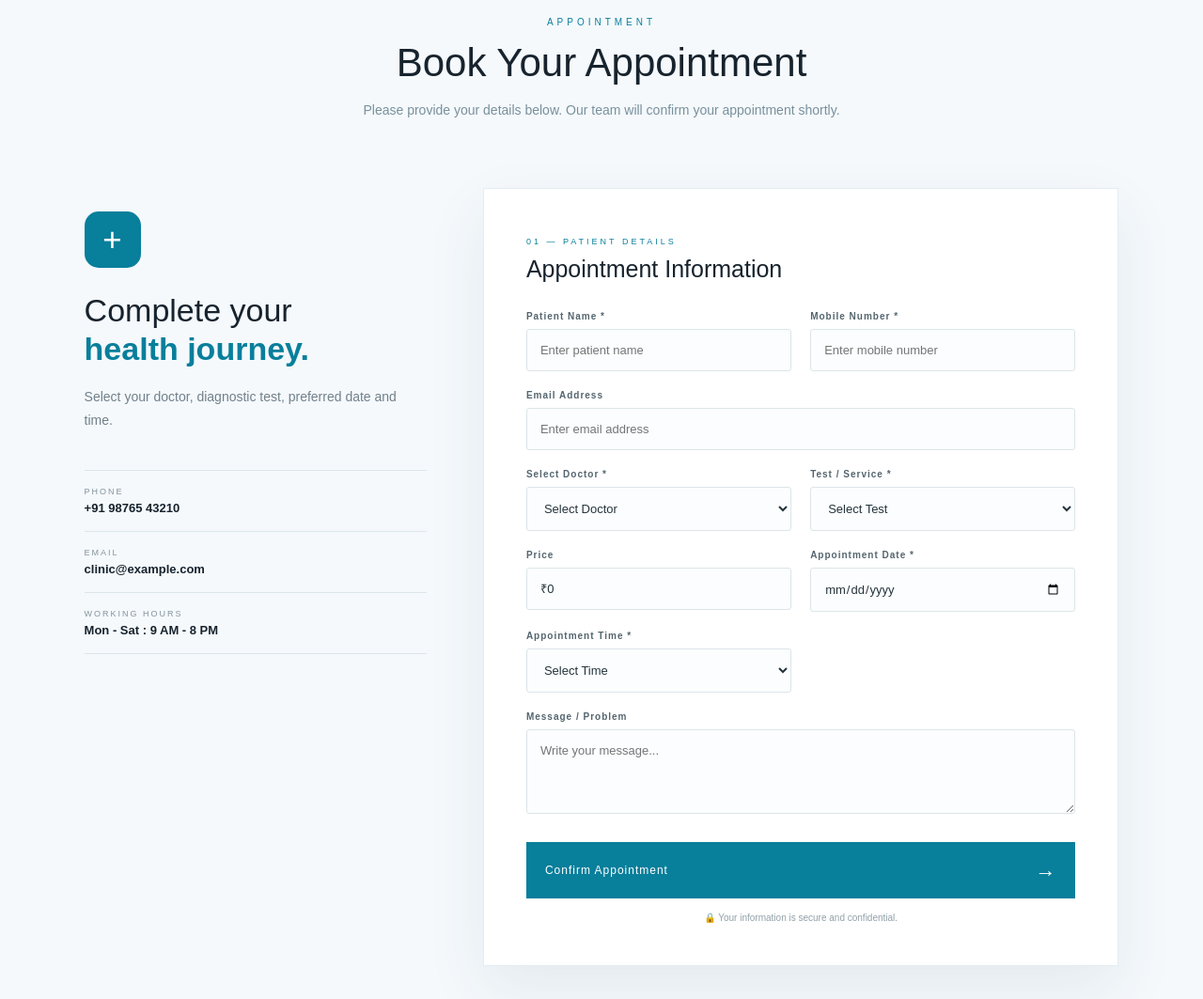
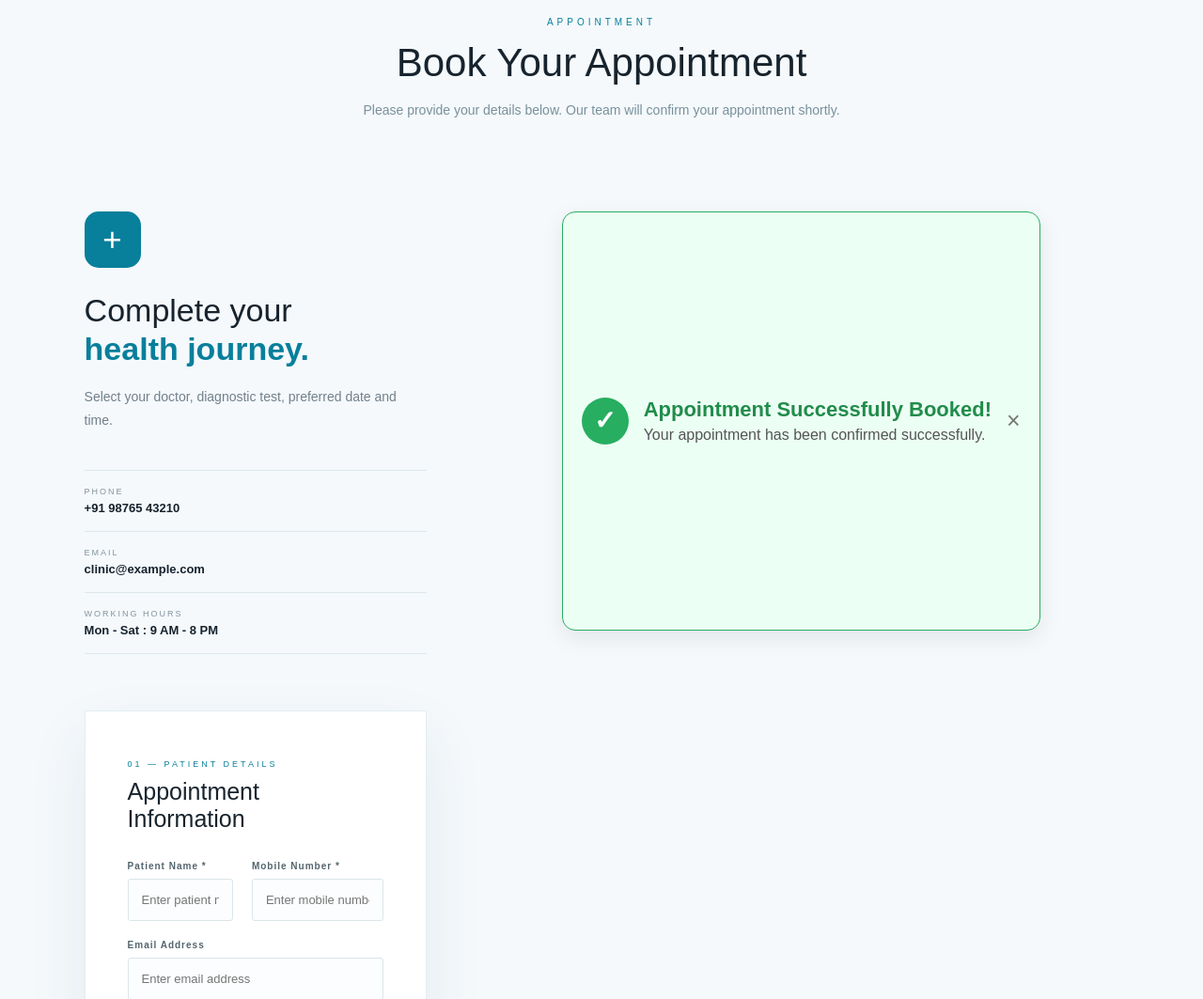
Before and after one commit to shabajkhan5440-ship-it/Al-jabbar-clinic, a Django app: page /Appointment/ in a window 1280 px wide. Shown: the part 665-1728 px from the top of the page at 94% size. Run offline with Django 5.2, Linux system fonts and the light colour scheme; tables that the repository leaves empty hold one stand-in row (values such as "Sample post"); one stand-in notice (Sample message) is shown; some libraries are stand-ins or nearby versions.

Commit message:
Update appointment page and CSS

```diff
--- a/static/css/Appointment.css
+++ b/static/css/Appointment.css
@@ -787,3 +787,72 @@
     }
 
 }
+.appointment-success {
+    max-width: 700px;
+    margin: 25px auto;
+    padding: 20px;
+    display: flex;
+    align-items: center;
+    gap: 16px;
+
+    background: #ecfff4;
+    border: 1px solid #27ae60;
+    border-radius: 14px;
+
+    box-shadow: 0 8px 25px rgba(0, 0, 0, 0.08);
+
+    animation: successAnimation 0.5s ease;
+}
+
+.success-check {
+    min-width: 50px;
+    height: 50px;
+
+    display: flex;
+    align-items: center;
+    justify-content: center;
+
+    border-radius: 50%;
+    background: #27ae60;
+    color: white;
+
+    font-size: 28px;
+    font-weight: bold;
+}
+
+.success-content h2 {
+    margin: 0;
+    color: #218c4b;
+    font-size: 22px;
+}
+
+.success-content p {
+    margin: 5px 0 0;
+    color: #555;
+}
+
+.appointment-success button {
+    margin-left: auto;
+
+    border: none;
+    background: transparent;
+
+    font-size: 25px;
+    color: #777;
+
+    cursor: pointer;
+}
+
+@keyframes successAnimation {
+
+    from {
+        opacity: 0;
+        transform: translateY(-15px);
+    }
+
+    to {
+        opacity: 1;
+        transform: translateY(0);
+    }
+
+}
--- a/templates/Appointment.html
+++ b/templates/Appointment.html
@@ -217,7 +217,28 @@
 
         </div>
 
+{% if messages %}
+    {% for message in messages %}
 
+        <div class="appointment-success">
+
+            <div class="success-check">
+                ✓
+            </div>
+
+            <div class="success-content">
+                <h2>Appointment Successfully Booked!</h2>
+                <p>
+                    Your appointment has been confirmed successfully.
+                </p>
+            </div>
+
+            <button onclick="this.parentElement.remove()">×</button>
+
+        </div>
+
+    {% endfor %}
+{% endif %}
 
         <!-- FORM -->
 
```
